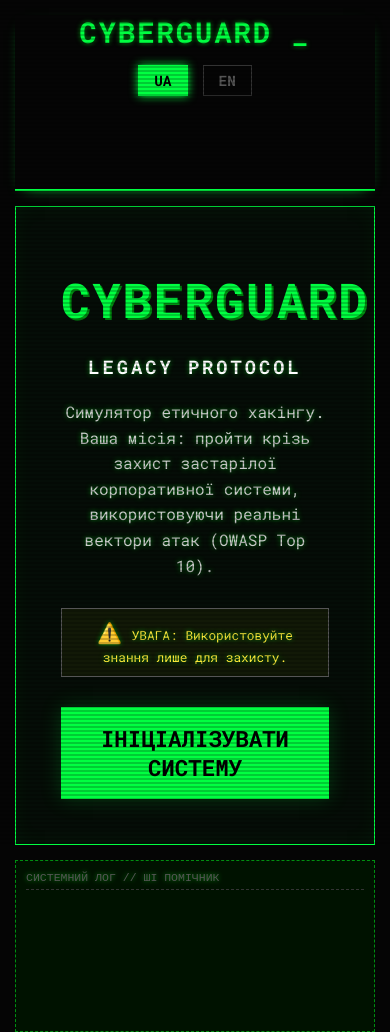
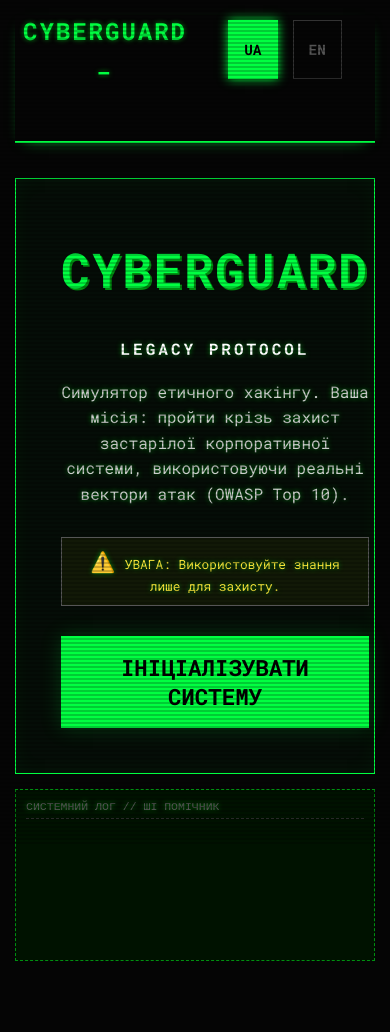
Before and after one commit to Dimetrius-eng/Cyberguard, a plain HTML site: page index.html in a window 390 px wide. Drawn offline with Linux system fonts and the light colour scheme.

Commit message:
style.css

```diff
--- a/css/style.css
+++ b/css/style.css
@@ -170,6 +170,7 @@ button:hover {
 .server-lock { text-align: center; padding: 30px; border: 2px solid var(--error-color); background: rgba(255, 51, 51, 0.05); }
 
 /* --- МОБІЛЬНА АДАПТАЦІЯ (RESPONSIVE) --- */
+/* --- МОБІЛЬНА АДАПТАЦІЯ (ФІНАЛ) --- */
 @media (max-width: 600px) {
     body {
         padding: 15px;
@@ -178,65 +179,91 @@ button:hover {
 
     .main-container {
         width: 100%;
-        max-width: 100%; /* Гарантуємо, що не вилізе за межі */
         box-sizing: border-box;
     }
 
-    /* --- ХЕДЕР (ЗАГОЛОВОК + МОВА) --- */
+    /* --- ХЕДЕР (Повертаємо акуратний вигляд) --- */
     header {
         display: flex;
-        flex-direction: column; /* Елементи стовпчиком */
-        align-items: center;    /* Центрування по горизонталі */
-        justify-content: center;
-        width: 100%;
-        padding-bottom: 20px;
+        flex-direction: column;
+        align-items: center;
+        gap: 10px;
+        margin-bottom: 20px;
     }
 
     header div {
         width: 100%;
         display: flex;
-        flex-direction: column;
-        align-items: center;
+        justify-content: center;
     }
 
+    /* Маленький заголовок зверху */
     h1 {
-        text-align: center;     /* Текст по центру */
-        width: 100%;            /* Блок на всю ширину */
+        font-size: 1.5em;
+        text-align: center;
+        width: 100%;
         margin: 0;
-        padding: 0;
-        font-size: 1.8em;
-        line-height: 1.2;
     }
 
-    /* --- ВИПРАВЛЕННЯ КНОПОК МОВИ --- */
+    /* Кнопки мови - по центру, не розтягнуті */
     .lang-switch {
-        width: auto !important; /* Контейнер НЕ на всю ширину */
         display: flex;
-        flex-direction: row !important; /* Кнопки в рядок, а не стовпчик */
         justify-content: center;
         gap: 15px;
-        margin-top: 15px;
+        margin-top: 5px;
+        width: 100%;
     }
 
     .lang-switch button {
-        width: auto !important; /* ЗАБОРОНЯЄМО розтягування! */
+        width: auto !important;
         padding: 5px 15px;
         font-size: 0.9em;
-        margin: 0;
     }
 
     #player-status {
+        text-align: center;
         width: 100%;
-        text-align: center;
+        margin-top: 10px;
         border-top: 1px solid #333;
-        padding-top: 10px;
-        margin-top: 10px;
+        padding-top: 5px;
     }
 
-    /* --- КНОПКИ ГРИ (Ці мають бути широкими) --- */
-    /* Використовуємо селектор >, щоб не чіпати кнопки в хедері */
+    /* --- ТИТУЛЬНА СТОРІНКА (ЖОРСТКЕ ЦЕНТРУВАННЯ) --- */
+    .start-screen {
+        display: flex;       /* Вмикаємо Flexbox */
+        flex-direction: column;
+        align-items: center; /* Центруємо все по горизонталі */
+        width: 100%;
+    }
+
+    /* Великий напис CYBERGUARD */
+    .glitch {
+        text-align: center;
+        width: 100%;
+        font-size: 2.5em; /* Трохи менше для мобільного, щоб влізло */
+        margin: 0 auto 15px auto;
+        line-height: 1.1;
+        left: 0; /* Скидаємо можливі зсуви */
+        right: 0;
+    }
+
+    /* Підзаголовок Legacy Protocol */
+    .start-screen h3 {
+        text-align: center;
+        width: 100%;
+        margin-bottom: 20px;
+        font-size: 1em;
+    }
+
+    /* --- ЕЛЕМЕНТИ ГРИ --- */
+    input, textarea {
+        width: 100% !important;
+        margin-bottom: 15px;
+        box-sizing: border-box;
+    }
+
+    /* Кнопки гри (широкі), але НЕ кнопки в хедері */
     .main-container > main button,
-    .main-container > button,
     .input-area button,
     .login-form button,
     .db-viewer button,
@@ -244,12 +271,6 @@ button:hover {
     .start-btn {
         width: 100%;
         padding: 15px;
-    }
-
-    input, textarea {
-        width: 100% !important;
-        margin-bottom: 15px;
-        box-sizing: border-box;
     }
 
     .url-bar {
```
